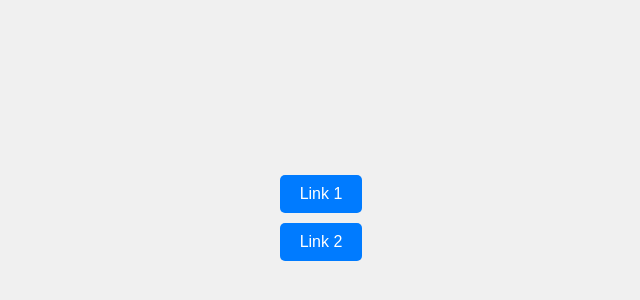
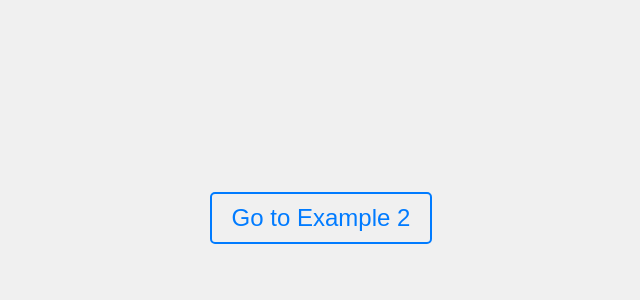
Before and after one commit to olo95/fill_the_form, a plain HTML site: page index.html in a window 1280 px wide. Shown: the part 182-482 px from the top of the page, without its empty margins (319-959 px from the left). Drawn offline with Linux system fonts and the light colour scheme.

Commit message:
random link

```diff
--- a/index.html
+++ b/index.html
@@ -3,43 +3,42 @@
 <head>
     <meta charset="UTF-8">
     <meta name="viewport" content="width=device-width, initial-scale=1.0">
-    <title>Centered Links</title>
+    <title>Random Link</title>
     <style>
         body {
-            margin: 0;
             display: flex;
             justify-content: center;
             align-items: center;
             height: 100vh;
+            margin: 0;
+            font-family: Arial, sans-serif;
             background-color: #f0f0f0;
-            font-family: Arial, sans-serif;
         }
-
-        .links {
-            text-align: center;
+        .link {
+            display: none;
+            text-decoration: none;
+            font-size: 24px;
+            color: #007bff;
+            border: 2px solid #007bff;
+            padding: 10px 20px;
+            border-radius: 5px;
         }
-
-        .links a {
-            display: block;
-            margin: 10px 0;
-            padding: 10px 20px;
-            text-decoration: none;
+        .link:hover {
+            background-color: #007bff;
             color: white;
-            background-color: #007BFF;
-            border-radius: 5px;
-            font-size: 16px;
-            transition: background-color 0.3s;
-        }
-
-        .links a:hover {
-            background-color: #0056b3;
         }
     </style>
 </head>
 <body>
-    <div class="links">
-        <a href="https://example.com" target="_blank">Link 1</a>
-        <a href="https://anotherexample.com" target="_blank">Link 2</a>
-    </div>
+    <!-- Two links -->
+    <a id="link1" class="link" href="https://example1.com" target="_blank">Go to Example 1</a>
+    <a id="link2" class="link" href="https://example2.com" target="_blank">Go to Example 2</a>
+
+    <script>
+        // Randomly show one link
+        const links = document.querySelectorAll('.link');
+        const randomIndex = Math.floor(Math.random() * links.length);
+        links[randomIndex].style.display = 'block';
+    </script>
 </body>
 </html>
```
